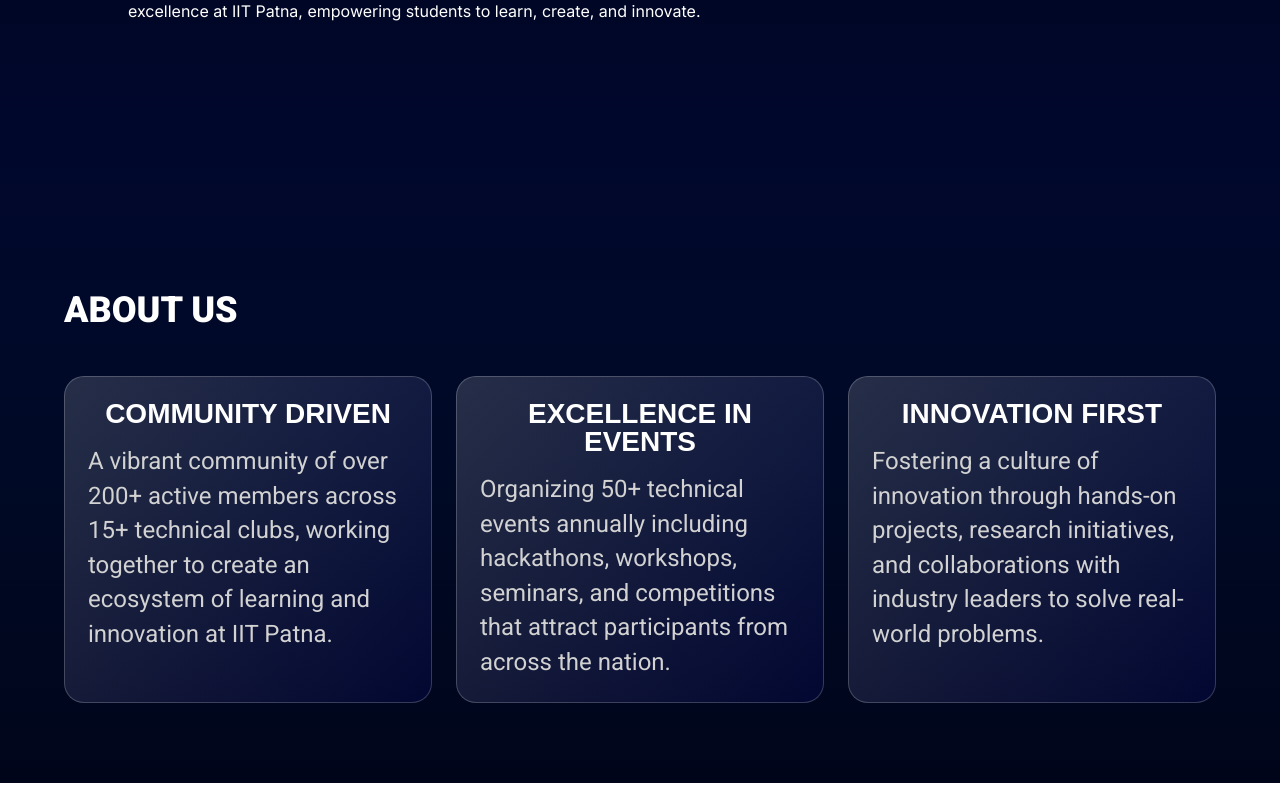
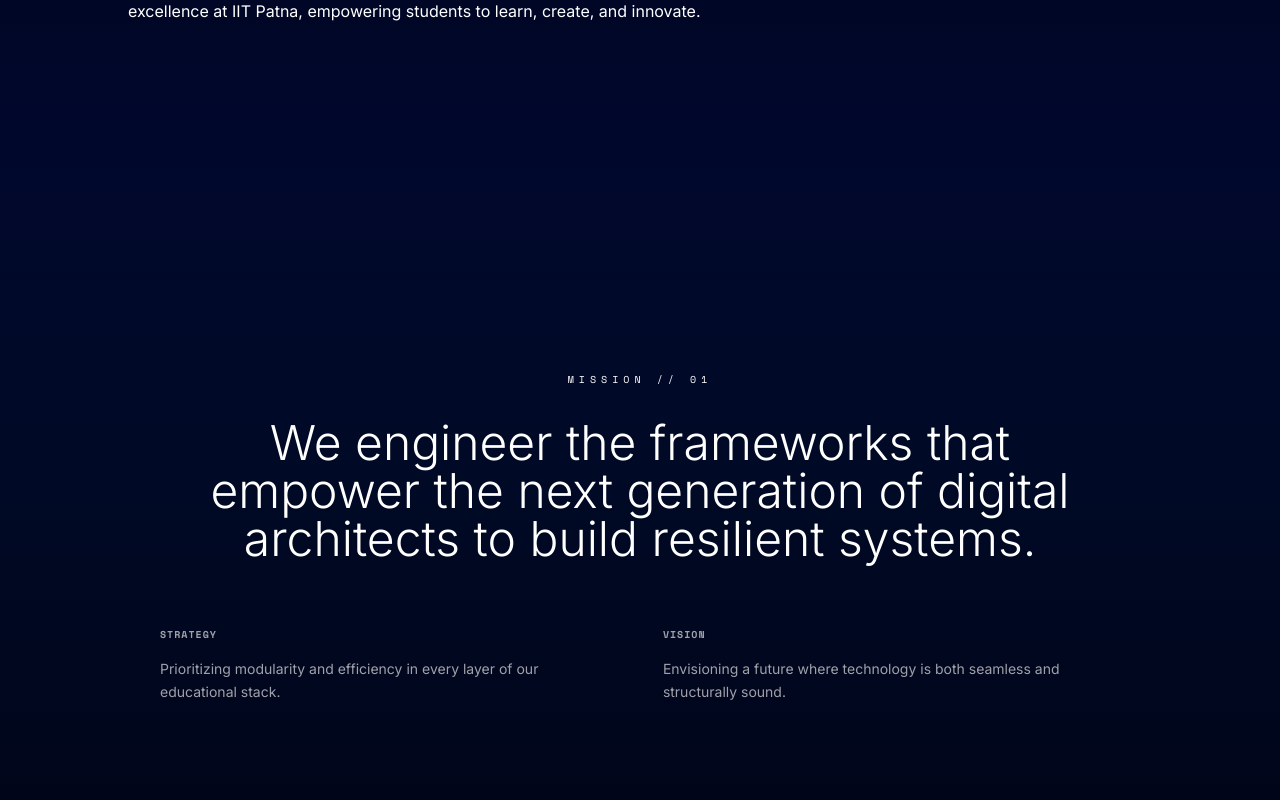
Before and after one commit to Shivanshu08Verma/stc-iitp-website, a Next.js app: page / in a window 1280 px wide. Shown: the part 524-1324 px from the top of the page. Built offline with nearby package versions, Linux system fonts and the light colour scheme.

Commit message:
2nd slide.

```diff
--- a/app/layout.tsx
+++ b/app/layout.tsx
@@ -1,9 +1,9 @@
 import type { Metadata } from "next";
-import {Inter, Roboto} from "next/font/google";
+import { Inter, Roboto, Space_Mono } from "next/font/google";
 import "./globals.css";
 
 const inter = Inter({
-  weight: ["400", "700", "900"],
+  weight: ["400", "300", "700", "900"],
   subsets: ["latin"],
   variable: "--font-inter",
 });
@@ -12,6 +12,12 @@
   weight: ["400", "700", "900"],
   subsets: ["latin"],
   variable: "--font-roboto",
+});
+
+const spaceMono = Space_Mono({
+  weight: ["400", "700"],
+  subsets: ["latin"],
+  variable: "--font-space-mono",
 });
 
 export const metadata: Metadata = {
@@ -25,7 +31,7 @@
   children: React.ReactNode;
 }>) {
   return (
-    <html lang="en" className={`${roboto.variable} ${inter.variable}`}>
+    <html lang="en" className={`${roboto.variable} ${inter.variable} ${spaceMono.variable}`}>
       <body>{children}</body>
     </html>
   );
--- a/app/page.tsx
+++ b/app/page.tsx
@@ -1,11 +1,12 @@
 import Image from "next/image";
-import HeroSection from "@/components/HeroSection"
+import HeroSection from "@/components/HeroSection";
 import AboutSection from "@/components/AboutSection";
+import MissionSection from "@/components/MissionSection";
 export default function Home() {
   return (
     <main className="px-16">
       <HeroSection/>
-      <AboutSection/>
+      <MissionSection/>
     </main>
   );
 }
--- /dev/null
+++ b/components/MissionSection.tsx
@@ -0,0 +1,81 @@
+const MissionSection = () => {
+  return (
+    <section className="py-24 max-w-5xl mx-auto px-8">
+      <p style={{
+        fontFamily: 'var(--font-space-mono)',
+        fontWeight: 400,
+        fontSize: '10px',
+        letterSpacing: '5px',
+        color: '#FFFFFF',
+        textTransform: 'uppercase' as const,
+        textAlign: 'center' as const,
+        marginBottom: '2rem',
+      }}>
+        MISSION // 01
+      </p>
+      <h2 style={{
+        fontFamily: 'var(--font-inter)',
+        fontWeight: 300,
+        fontSize: '48px',
+        lineHeight: '48px',
+        letterSpacing: '0px',
+        color: '#FFFFFF',
+        textAlign: 'center' as const,
+        marginBottom: '4rem',
+      }}>
+        We engineer the frameworks that empower the next generation of digital architects to build resilient systems.
+      </h2>
+      <div className="flex gap-16 mt-8">
+
+        <div>
+          <p style={{
+            fontFamily: 'var(--font-space-mono)',
+            fontWeight: 700,
+            fontSize: '10px',
+            letterSpacing: '1px',
+            color: '#A1A1AA',
+            textTransform: 'uppercase' as const,
+            marginBottom: '1rem',
+          }}>
+            STRATEGY
+          </p>
+          <p style={{
+            fontFamily: 'var(--font-inter)',
+            fontWeight: 400,
+            fontSize: '14px',
+            lineHeight: '22.75px',
+            color: '#A1A1AA',
+          }}>
+            Prioritizing modularity and efficiency in every layer of our educational stack.
+          </p>
+        </div>
+
+        <div>
+          <p style={{
+            fontFamily: 'var(--font-space-mono)',
+            fontWeight: 700,
+            fontSize: '10px',
+            letterSpacing: '1px',
+            color: '#A1A1AA',
+            textTransform: 'uppercase' as const,
+            marginBottom: '1rem',
+          }}>
+            VISION
+          </p>
+          <p style={{
+            fontFamily: 'var(--font-inter)',
+            fontWeight: 400,
+            fontSize: '14px',
+            lineHeight: '22.75px',
+            color: '#A1A1AA',
+          }}>
+            Envisioning a future where technology is both seamless and structurally sound.
+          </p>
+        </div>
+
+      </div>
+    </section>
+  );
+};
+
+export default MissionSection;
```
